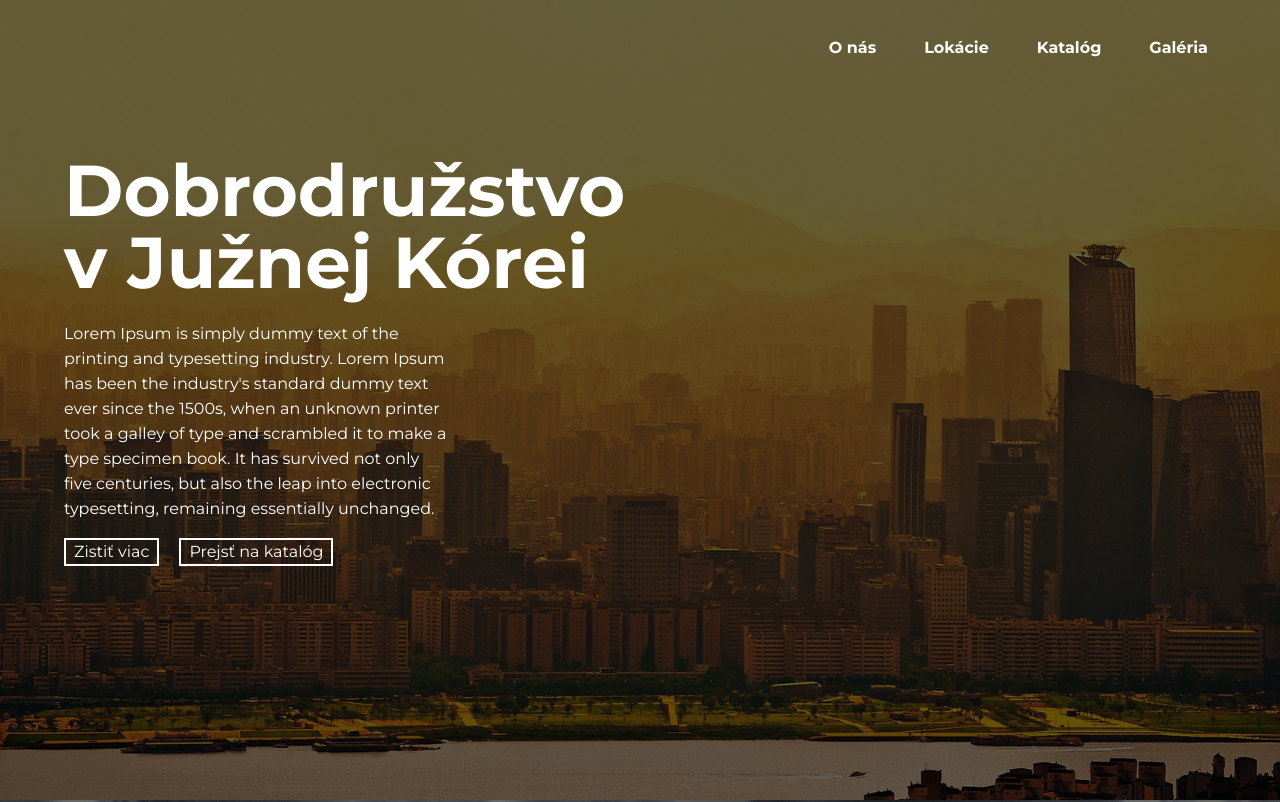
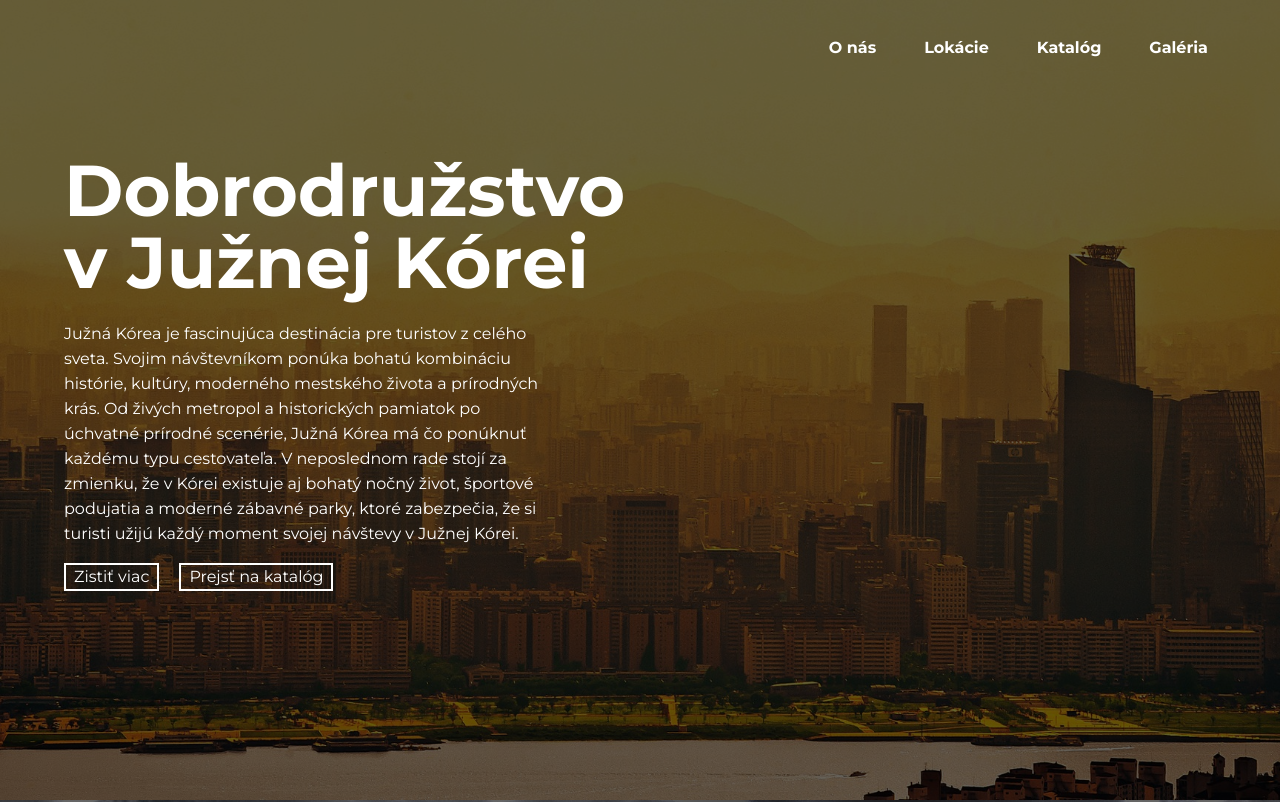
Before and after one commit to mxrshall/E-Travel-static, a React (Vite) app: page /lokacie in a window 1280 px wide. Shown: the top 802 px of the page. Built offline with nearby package versions, Linux system fonts and the light colour scheme.

Commit message:
Prerobenie textu

```diff
--- a/src/App.jsx
+++ b/src/App.jsx
@@ -1,5 +1,5 @@
-import Homepage from "./Homepage/Homepage";
-import Lokacie from "./Lokacie";
+import Homepage from "./Stranky/Homepage";
+import Lokacie from "./Stranky/Lokacie";
 import { BrowserRouter, Route, Routes } from "react-router-dom";
 
 function App() {
--- a/src/Homepage/HomepageComponents/HomepageDescription.jsx
+++ b/src/Homepage/HomepageComponents/HomepageDescription.jsx
@@ -1,7 +1,7 @@
 function HomepageDescription() {
 
     return (
-        <div className="w-8/12 pt-[4%]">
+        <div className="w-7/12 pt-[4%]">
             <span className="text-base text-white font-normal font-mont">
                 Sme cestovná kancelária, ktorá sa zameriava na poskytovanie nezabudnuteľných zážitkov a dobrodružstiev pre našich klientov po celom svete.
                 S našou vášňou pre cestovanie a odborným know-howom sme pripravení vám pomôcť plniť vaše cestovateľské sny.
--- a/src/Lokacia/LokaciaComponents/LokaciaDescription.jsx
+++ b/src/Lokacia/LokaciaComponents/LokaciaDescription.jsx
@@ -1,7 +1,7 @@
 function LokaciaDescription({description}) {
 
     return (
-        <div className="w-8/12 pt-[4%]">
+        <div className="w-10/12 pt-[4%]">
             <span className="text-base text-white font-normal font-mont">
                 {description}
             </span>
--- a/src/Lokacie.jsx
+++ /dev/null
@@ -1,53 +0,0 @@
-import Lokacia from "./Lokacia/Lokacia"
-import Navbar from "./Navbar/Navbar"
-
-import header1 from "./images/header/header1.jpg"
-import header2 from "./images/header/header2.jpg"
-import header3 from "./images/header/header3.jpg"
-import header4 from "./images/header/header4.jpg"
-
-
-function Lokacie() {
-    const list = [
-        {
-            id: 1,
-            title: "Dobrodružstvo v Južnej Kórei",
-            description: "Lorem Ipsum is simply dummy text of the printing and typesetting industry. Lorem Ipsum has been the industry's standard dummy text ever since the 1500s, when an unknown printer took a galley of type and scrambled it to make a type specimen book. It has survived not only five centuries, but also the leap into electronic typesetting, remaining essentially unchanged.",
-            background: header1,
-        },
-        {
-            id: 2,
-            title: "Dobrodružstvo v Švajčiarsku",
-            description: "Lorem Ipsum is simply dummy text of the printing and typesetting industry. Lorem Ipsum has been the industry's standard dummy text ever since the 1500s, when an unknown printer took a galley of type and scrambled it to make a type specimen book. It has survived not only five centuries, but also the leap into electronic typesetting, remaining essentially unchanged.",
-            background: header2,
-        },
-        {
-            id: 3,
-            title: "Dobrodružstvo v Kanade",
-            description: "Lorem Ipsum is simply dummy text of the printing and typesetting industry. Lorem Ipsum has been the industry's standard dummy text ever since the 1500s, when an unknown printer took a galley of type and scrambled it to make a type specimen book. It has survived not only five centuries, but also the leap into electronic typesetting, remaining essentially unchanged.",
-            background: header3,
-        },
-        {
-            id: 4,
-            title: "Dobrodružstvo v Afrike",
-            description: "Lorem Ipsum is simply dummy text of the printing and typesetting industry. Lorem Ipsum has been the industry's standard dummy text ever since the 1500s, when an unknown printer took a galley of type and scrambled it to make a type specimen book. It has survived not only five centuries, but also the leap into electronic typesetting, remaining essentially unchanged.",
-            background: header4,
-        },
-    ]
-
-    return (
-      <>
-        <Navbar/>
-        {list.map((list) => (
-        <Lokacia
-          key={list.id}
-          title={list.title}
-          description={list.description}
-          background={list.background}
-        />
-        ))}
-      </>
-    )
-  }
-
-  export default Lokacie
--- a/src/Homepage/Homepage.jsx
+++ b/src/Stranky/Homepage.jsx
@@ -1,7 +1,7 @@
 import header3 from "../images/header/header3.jpg"
-import HomepageTitle from "./HomepageComponents/HomepageTitle"
-import HomepageDescription from "./HomepageComponents/HomepageDescription"
-import HomepageButton from "./HomepageComponents/HomepageButton"
+import HomepageTitle from "../Homepage/HomepageComponents/HomepageTitle"
+import HomepageDescription from "../Homepage/HomepageComponents/HomepageDescription"
+import HomepageButton from "../Homepage/HomepageComponents/HomepageButton"
 import Navbar from "../Navbar/Navbar"
 
 function Homepage() {
--- /dev/null
+++ b/src/Stranky/Lokacie.jsx
@@ -0,0 +1,53 @@
+import Lokacia from "../Lokacia/Lokacia"
+import Navbar from "../Navbar/Navbar"
+
+import header1 from "../images/header/header1.jpg"
+import header2 from "../images/header/header2.jpg"
+import header3 from "../images/header/header3.jpg"
+import header4 from "../images/header/header4.jpg"
+
+
+function Lokacie() {
+    const list = [
+        {
+            id: 1,
+            title: "Dobrodružstvo v Južnej Kórei",
+            description: "Južná Kórea je fascinujúca destinácia pre turistov z celého sveta. Svojim návštevníkom ponúka bohatú kombináciu histórie, kultúry, moderného mestského života a prírodných krás. Od živých metropol a historických pamiatok po úchvatné prírodné scenérie, Južná Kórea má čo ponúknuť každému typu cestovateľa. V neposlednom rade stojí za zmienku, že v Kórei existuje aj bohatý nočný život, športové podujatia a moderné zábavné parky, ktoré zabezpečia, že si turisti užijú každý moment svojej návštevy v Južnej Kórei.",
+            background: header1,
+        },
+        {
+            id: 2,
+            title: "Dobrodružstvo v Švajčiarsku",
+            description: "Švajčiarsko, malá krajina uprostred Európy, je synonymom nádherných alpských scenérií, historických miest, kultúrneho bohatstva a špičkových zimných športových destinácií. Pre turistov a návštevníkov ponúka nezabudnuteľné zážitky v každom ročnom období. Celkovo je Švajčiarsko krajinou, ktorá ponúka širokú škálu zážitkov - od horských dobrodružstiev po kultúrne objavy a relaxáciu pri jazerách. Je to destinácia, ktorá nikdy neznechutí a kde si návštevníci vychutnajú nezabudnuteľné okamihy v prírode i v meste.",
+            background: header2,
+        },
+        {
+            id: 3,
+            title: "Dobrodružstvo v Kanade",
+            description: "Kanada, druhá najväčšia krajina na svete, je pôsobivá destinácia pre turistov a návštevníkov z celého sveta. Svojim rozsiahlou prírodnou krásou, pestrou kultúrou a pohostinným duchom ponúka nezabudnuteľné zážitky. Je to teda krajina, ktorá ponúka široké spektrum zážitkov pre každého návštevníka. Od prírodných dobrodružstiev až po kultúrne objavy, Kanada je miestom, kde sa snúbi jedinečná krása s pohostinným prostredím.",
+            background: header3,
+        },
+        {
+            id: 4,
+            title: "Dobrodružstvo v Afrike",
+            description: "Afrika, kontinent plný divokej krásy a fascinujúcich kontrastov, láka dobrodruhov, dobrodružky a cestovateľov z celého sveta. Tento pozemský raj je domovom rozmanitej fauny a flóry, ohromujúcich krajín a bohatého kultúrneho dedičstva. Afrika je tiež miestom bohatých kultúr a histórie, zhmotnených v monumentálnych pamiatkach ako sú pyramidy v Egypte, starobylé osady Maasai v Keni a tajomné skalné maľby v Namíbii. Každá krajina má svoj vlastný jedinečný príbeh, ktorý čaká, kým ho turisti objavia.",
+            background: header4,
+        },
+    ]
+
+    return (
+      <>
+        <Navbar/>
+        {list.map((list) => (
+        <Lokacia
+          key={list.id}
+          title={list.title}
+          description={list.description}
+          background={list.background}
+        />
+        ))}
+      </>
+    )
+  }
+
+  export default Lokacie
```
